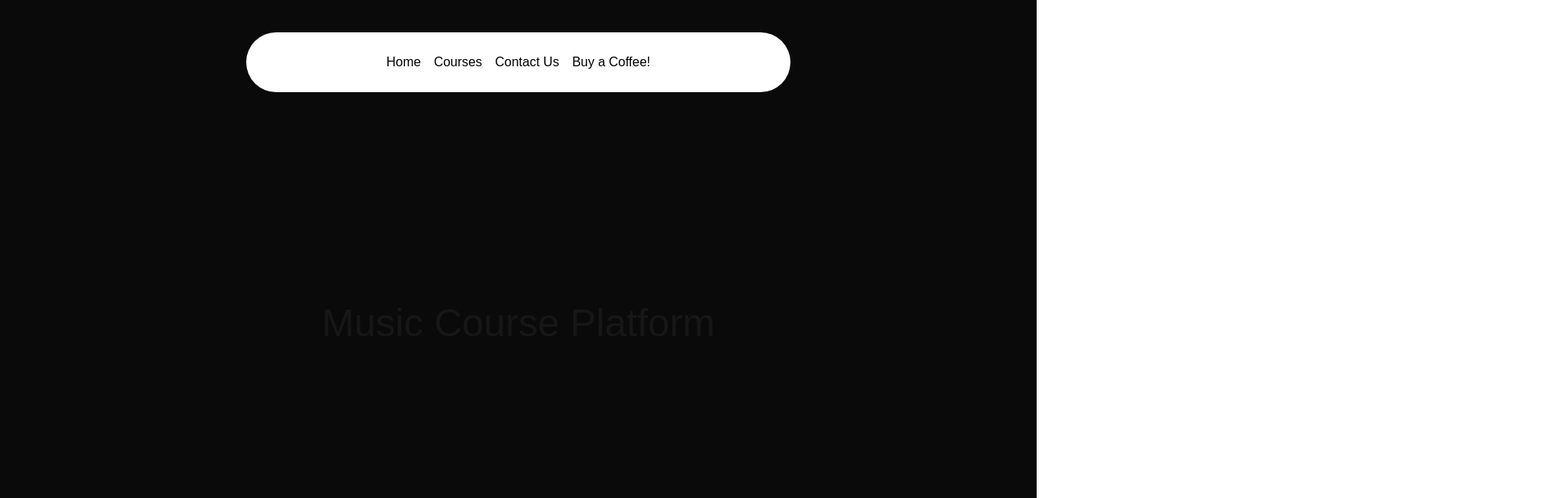
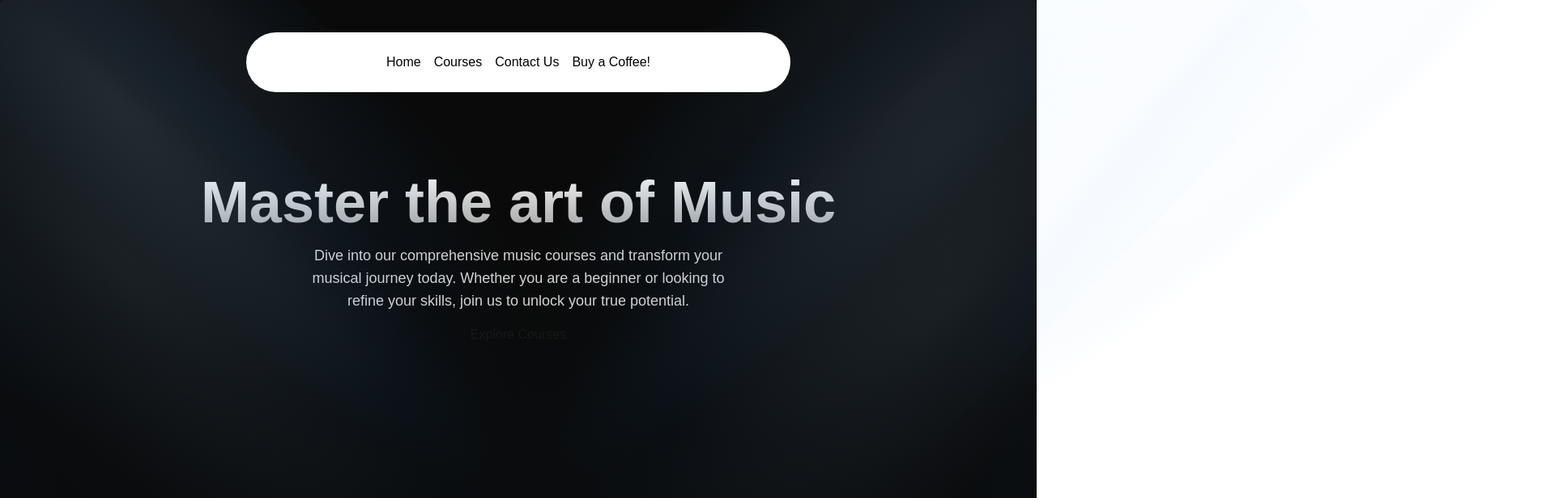
Before and after one commit to satyamlal/music-course-platform, a Next.js app: page / in a window 1280 px wide. Shown: the top 616 px of the page at 81% size, 1920 px wide, since content can reach past the window. Built offline with nearby package versions, Linux system fonts and the light colour scheme.

Commit message:
Spotlight and HeroSection Text-Effect added

```diff
--- a/src/app/globals.css
+++ b/src/app/globals.css
@@ -26,4 +26,6 @@ body {
   background: var(--background);
   color: var(--foreground);
   font-family: Arial, Helvetica, sans-serif;
+  overflow-x: hidden;
+  overflow-y: hidden;
 }
--- a/src/app/layout.tsx
+++ b/src/app/layout.tsx
@@ -2,6 +2,7 @@ import type { Metadata } from "next";
 import { Geist, Geist_Mono } from "next/font/google";
 import "./globals.css";
 import { Navbar } from "./../components/NavBar";
+import HeroSection from "./../components/ui/HeroSection";
 
 const geistSans = Geist({
   variable: "--font-geist-sans",
--- a/src/app/page.tsx
+++ b/src/app/page.tsx
@@ -1,9 +1,11 @@
+import HeroSection from "@/components/ui/HeroSection";
+import { Spotlight } from "@/components/ui/spotlight-new";
+
 export default function Home() {
   return (
     <main className="min-h-screen bg-black/[0.96] antialised bg-grid-white/[0.2]">
-      <h1 className="min-h-screen text-5xl flex items-center justify-center">
-        Music Course Platform
-      </h1>
+      <Spotlight />
+      <HeroSection />
     </main>
   );
 }
--- a/src/components/ui/HeroSection.tsx
+++ b/src/components/ui/HeroSection.tsx
@@ -1,9 +1,29 @@
+import Link from "next/link";
 import React from "react";
+import { TextGenerateEffect } from "../ui/text-generate-effect";
+import { Spotlight } from "@/components/ui/spotlight-new";
 
 const HeroSection = () => {
+  const words = `Master the art of Music`;
   return (
     <div className="h-auto md:h-[40rem] w-full rounded-md flex flex-col items-center justify-center relative overflow-hidden mx-auto py-10 md:py-0">
-      HeroSection
+      <div className="p-4 z-10 relative text-center w-full">
+        <Spotlight />
+        <TextGenerateEffect
+          as="h1"
+          words={words}
+          className="mt-20 md:mt-0 text-4xl md:text-7xl font-bold bg-clip-text text-transparent bg-gradient-to-b from-neutral-50 to-neutral-400"
+          wordClassName="bg-clip-text text-transparent bg-gradient-to-b from-neutral-50 to-neutral-400"
+        />
+        <p className="mt-4 font-normal text-base md:text-lg text-neutral-300 max-w-lg mx-auto">
+          Dive into our comprehensive music courses and transform your musical
+          journey today. Whether you are a beginner or looking to refine your
+          skills, join us to unlock your true potential.
+        </p>
+        <div className="mt-4">
+          <Link href={"/courses"}> Explore Courses </Link>
+        </div>
+      </div>
     </div>
   );
 };
--- /dev/null
+++ b/src/components/ui/spotlight-new.tsx
@@ -0,0 +1,128 @@
+"use client";
+import React from "react";
+import { motion } from "motion/react";
+
+type SpotlightProps = {
+  gradientFirst?: string;
+  gradientSecond?: string;
+  gradientThird?: string;
+  translateY?: number;
+  width?: number;
+  height?: number;
+  smallWidth?: number;
+  duration?: number;
+  xOffset?: number;
+};
+
+export const Spotlight = ({
+  gradientFirst = "radial-gradient(68.54% 68.72% at 55.02% 31.46%, hsla(210, 100%, 85%, .08) 0, hsla(210, 100%, 55%, .02) 50%, hsla(210, 100%, 45%, 0) 80%)",
+  gradientSecond = "radial-gradient(50% 50% at 50% 50%, hsla(210, 100%, 85%, .06) 0, hsla(210, 100%, 55%, .02) 80%, transparent 100%)",
+  gradientThird = "radial-gradient(50% 50% at 50% 50%, hsla(210, 100%, 85%, .04) 0, hsla(210, 100%, 45%, .02) 80%, transparent 100%)",
+  translateY = -350,
+  width = 560,
+  height = 1380,
+  smallWidth = 240,
+  duration = 7,
+  xOffset = 100,
+}: SpotlightProps = {}) => {
+  return (
+    <motion.div
+      initial={{
+        opacity: 0,
+      }}
+      animate={{
+        opacity: 1,
+      }}
+      transition={{
+        duration: 1.5,
+      }}
+      className="pointer-events-none absolute inset-0 h-full w-full"
+    >
+      <motion.div
+        animate={{
+          x: [0, xOffset, 0],
+        }}
+        transition={{
+          duration,
+          repeat: Infinity,
+          repeatType: "reverse",
+          ease: "easeInOut",
+        }}
+        className="absolute top-0 left-0 w-screen h-screen z-40 pointer-events-none"
+      >
+        <div
+          style={{
+            transform: `translateY(${translateY}px) rotate(-45deg)`,
+            background: gradientFirst,
+            width: `${width}px`,
+            height: `${height}px`,
+          }}
+          className={`absolute top-0 left-0`}
+        />
+
+        <div
+          style={{
+            transform: "rotate(-45deg) translate(5%, -50%)",
+            background: gradientSecond,
+            width: `${smallWidth}px`,
+            height: `${height}px`,
+          }}
+          className={`absolute top-0 left-0 origin-top-left`}
+        />
+
+        <div
+          style={{
+            transform: "rotate(-45deg) translate(-180%, -70%)",
+            background: gradientThird,
+            width: `${smallWidth}px`,
+            height: `${height}px`,
+          }}
+          className={`absolute top-0 left-0 origin-top-left`}
+        />
+      </motion.div>
+
+      <motion.div
+        animate={{
+          x: [0, -xOffset, 0],
+        }}
+        transition={{
+          duration,
+          repeat: Infinity,
+          repeatType: "reverse",
+          ease: "easeInOut",
+        }}
+        className="absolute top-0 right-0 w-screen h-screen z-40 pointer-events-none"
+      >
+        <div
+          style={{
+            transform: `translateY(${translateY}px) rotate(45deg)`,
+            background: gradientFirst,
+            width: `${width}px`,
+            height: `${height}px`,
+          }}
+          className={`absolute top-0 right-0`}
+        />
+
+        <div
+          style={{
+            transform: "rotate(45deg) translate(-5%, -50%)",
+            background: gradientSecond,
+            width: `${smallWidth}px`,
+            height: `${height}px`,
+          }}
+          className={`absolute top-0 right-0 origin-top-right`}
+        />
+
+        <div
+          style={{
+            transform: "rotate(45deg) translate(180%, -70%)",
+            background: gradientThird,
+            width: `${smallWidth}px`,
+            height: `${height}px`,
+          }}
+          className={`absolute top-0 right-0 origin-top-right`}
+        />
+      </motion.div>
+    </motion.div>
+  );
+};
--- /dev/null
+++ b/src/components/ui/text-generate-effect.tsx
@@ -0,0 +1,62 @@
+"use client";
+import React, { useEffect } from "react";
+import { motion, stagger, useAnimate } from "motion/react";
+import { cn } from "@/lib/utils";
+
+export const TextGenerateEffect = ({
+  words,
+  className,
+  filter = true,
+  duration = 0.5,
+  as = "div",
+  wordClassName,
+}: {
+  words: string;
+  className?: string;
+  filter?: boolean;
+  duration?: number;
+  as?: "div" | "h1";
+  wordClassName?: string;
+}) => {
+  const [scope, animate] = useAnimate();
+  const wordsArray = words.split(" ");
+  useEffect(() => {
+    animate(
+      "span",
+      {
+        opacity: 1,
+        filter: filter ? "blur(0px)" : "none",
+      },
+      {
+        duration: duration ? duration : 1,
+        delay: stagger(0.2),
+      }
+    );
+  }, [animate, filter, duration]);
+
+  const renderWords = () => {
+    return (
+      <motion.div ref={scope} className="inline">
+        {wordsArray.map((word, idx) => {
+          return (
+            <motion.span
+              key={word + idx}
+              className={cn("opacity-0", wordClassName)}
+              style={{
+                filter: filter ? "blur(10px)" : "none",
+              }}
+            >
+              {word}{" "}
+            </motion.span>
+          );
+        })}
+      </motion.div>
+    );
+  };
+
+  return as === "h1" ? (
+    <h1 className={cn(className)}>{renderWords()}</h1>
+  ) : (
+    <div className={cn(className)}>{renderWords()}</div>
+  );
+};
```
